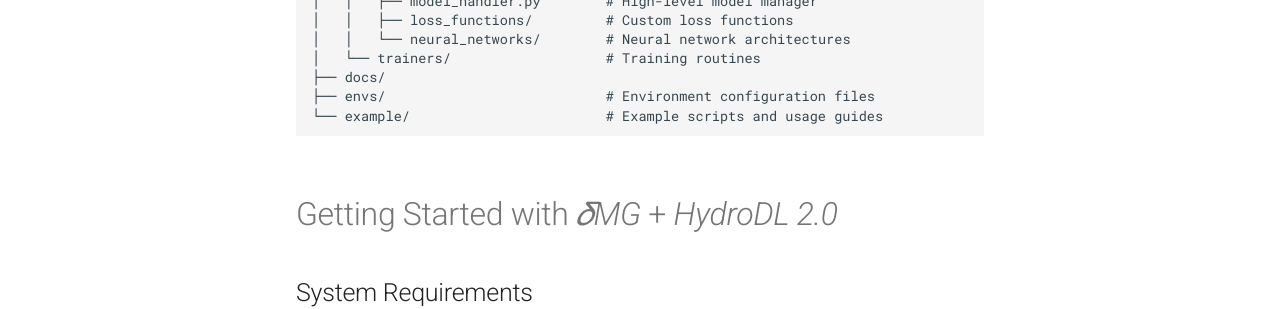
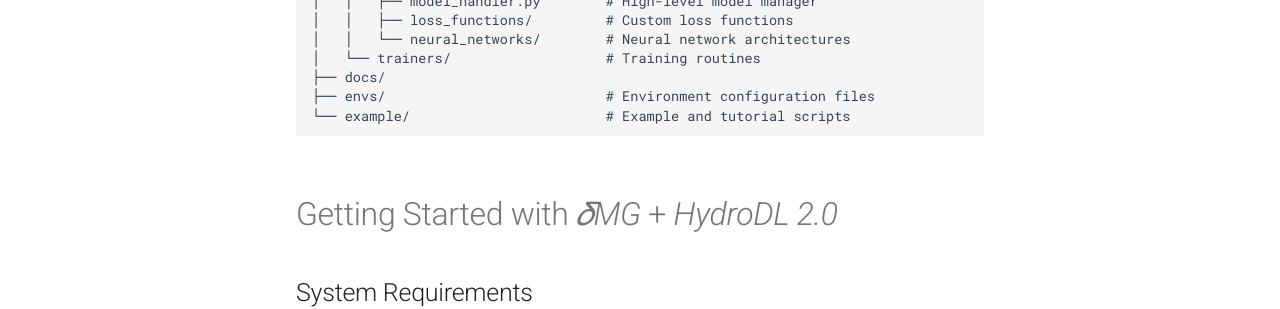
Before and after one commit to mhpi/mhpi.github.io, an MkDocs documentation site: the page built from docs/dmg/detail.md, in a window 1280 px wide and 900 px high, scrolled down 2331 px. Shown: the part 534-843 px from the top of the window. Built offline with MkDocs 1.6.1 and Material for MkDocs 9.7.7, drawn with Linux system fonts in a browser that asks for light colours; a script that is not in the unit is left out; comment, search, counter and statistics services are not loaded; some of the changed text lies outside the part shown.

Commit message:
Update detail.md
add tutorial language

```diff
--- a/docs/dmg/detail.md
+++ b/docs/dmg/detail.md
@@ -76,7 +76,7 @@
     │   └── trainers/                   # Training routines
     ├── docs/
     ├── envs/                           # Environment configuration files
-    └── example/                        # Example scripts and usage guides
+    └── example/                        # Example and tutorial scripts
 
 <br>
 
```
Also changed, not shown: other parts of docs/dmg/detail.md (+1 -1 lines).
